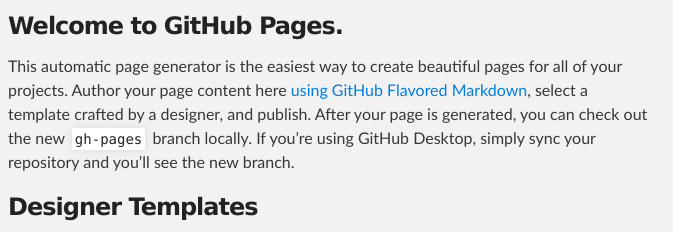
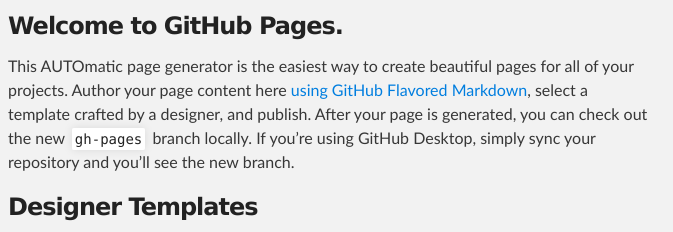
Before and after one commit to scartwri/first-app, a plain HTML site: page index.html in a window 1280 px wide. Shown: the part 216-448 px from the top of the page, 312-985 px from the left. Drawn offline with Linux system fonts and the light colour scheme.

Commit message:
Update index.html

```diff
--- a/index.html
+++ b/index.html
@@ -34,7 +34,7 @@
         <h3>
 <a id="welcome-to-github-pages" class="anchor" href="#welcome-to-github-pages" aria-hidden="true"><span aria-hidden="true" class="octicon octicon-link"></span></a>Welcome to GitHub Pages.</h3>
 
-<p>This automatic page generator is the easiest way to create beautiful pages for all of your projects. Author your page content here <a href="https://guides.github.com/features/mastering-markdown/">using GitHub Flavored Markdown</a>, select a template crafted by a designer, and publish. After your page is generated, you can check out the new <code>gh-pages</code> branch locally. If you’re using GitHub Desktop, simply sync your repository and you’ll see the new branch.</p>
+<p>This AUTOmatic page generator is the easiest way to create beautiful pages for all of your projects. Author your page content here <a href="https://guides.github.com/features/mastering-markdown/">using GitHub Flavored Markdown</a>, select a template crafted by a designer, and publish. After your page is generated, you can check out the new <code>gh-pages</code> branch locally. If you’re using GitHub Desktop, simply sync your repository and you’ll see the new branch.</p>
 
 <h3>
 <a id="designer-templates" class="anchor" href="#designer-templates" aria-hidden="true"><span aria-hidden="true" class="octicon octicon-link"></span></a>Designer Templates</h3>
```
